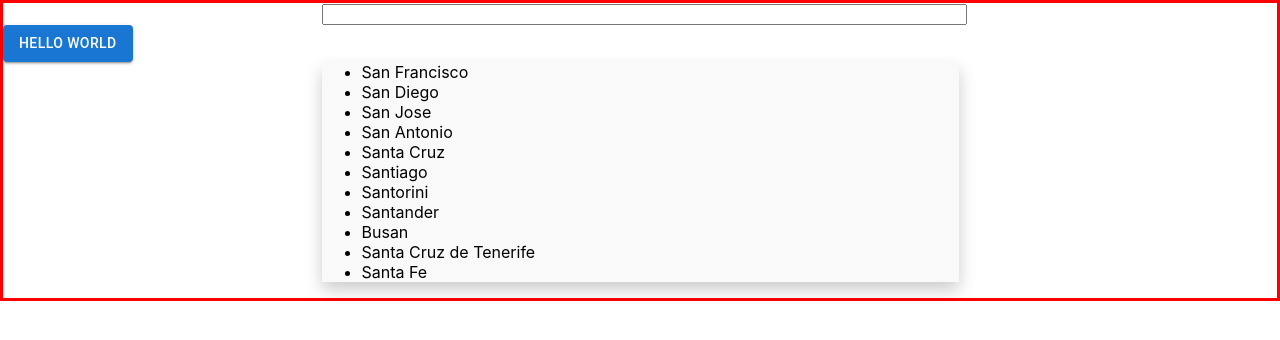
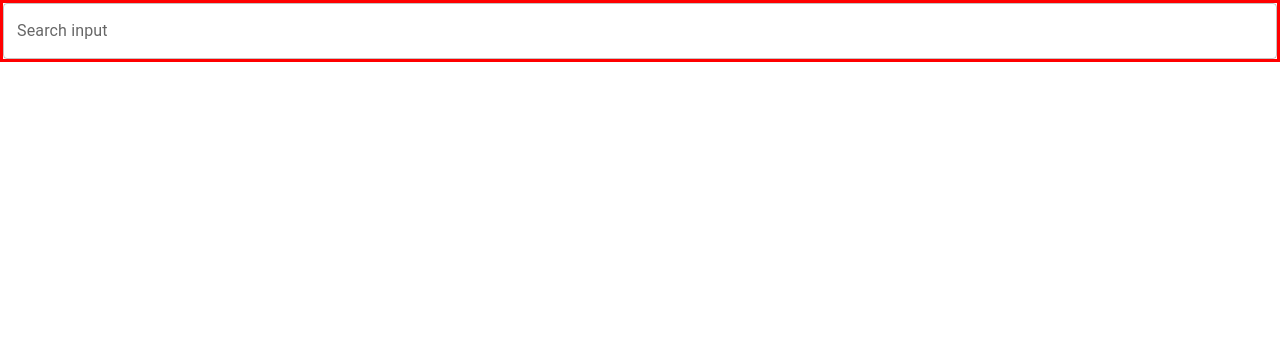
Before and after one commit to chase-the-coder/weather-app-api, a React (Create React App) app: page / in a window 1280 px wide. Shown: the top 340 px of the page. Built offline with nearby package versions, Linux system fonts and the light colour scheme.

Commit message:
deleted dropdown component and replaced with material dropdown

```diff
--- a/src/App.js
+++ b/src/App.js
@@ -2,7 +2,6 @@ import React, { useContext, useEffect } from 'react';
 import axios from 'axios';
 import { ThemeContext, ThemeProvider } from './components/ThemeContext';
 import Input from './components/Input';
-import Dropdown from './components/Dropdown';
 import './styles/App.css'
 import { useState } from 'react';
 function App() {
@@ -105,8 +104,7 @@ function App() {
     <>
       <div className='container'>
         <div className="dropdown">
-          <Input userInput={userInput} onInputChange={handleInputChange}/>
-          <Dropdown cityList={cityList}/>
+          <Input userInput={userInput} onInputChange={handleInputChange} cityList={cityList}/>
         </div>
       </div>
     </>
--- a/src/components/Dropdown.js
+++ /dev/null
@@ -1,15 +0,0 @@
-import React from 'react';
-import '../styles/Dropdown.css';
-
-export default function Dropdown(props) {
-	console.log(props.cityList);
-	return (
-		<div className="centered">
-			<ul className="dropdown-content">
-				{props.cityList.map((city) => {
-					return <li key={city.woeid}>{city.title}</li>;
-				})}
-			</ul>
-		</div>
-	);
-}
--- a/src/components/Input.js
+++ b/src/components/Input.js
@@ -1,22 +1,29 @@
 import React, { useEffect, useContext, useState } from 'react';
 import axios from 'axios';
 import { ThemeContext } from './ThemeContext';
-import Dropdown from './Dropdown';
 import '../styles/Input.css';
 import Button from '@mui/material/Button';
+import TextField from '@mui/material/TextField';
+import Autocomplete from '@mui/material/Autocomplete';
 function Input(props) {
 	const context = useContext(ThemeContext);
 	return (
 		<form>
-			<label htmlFor="location" />
-			<input
-				className="centered"
-				type="text"
-				id="location"
-				value={props.userInput}
-				onChange={(e) => props.onInputChange(e.target.value)}
+			<Autocomplete
+				freeSolo
+				id="city-drobdown"
+				options={props.cityList.map((city) => city.title)}
+				renderInput={(params) => (
+					<TextField
+						{...params}
+						label="Search input"
+						InputProps={{
+							...params.InputProps,
+							type: 'search'
+						}}
+					/>
+				)}
 			/>
-			<Button variant="contained">Hello World</Button>
 		</form>
 	);
 }
--- a/src/styles/Dropdown.css
+++ /dev/null
@@ -1,7 +0,0 @@
-.dropdown-content {
-	/* display: block; */
-	margin-top: 0px;
-	background-color: #f9f9f9;
-	box-shadow: 0px 8px 16px 0px rgba(0, 0, 0, 0.2);
-	z-index: 1;
-}
```
